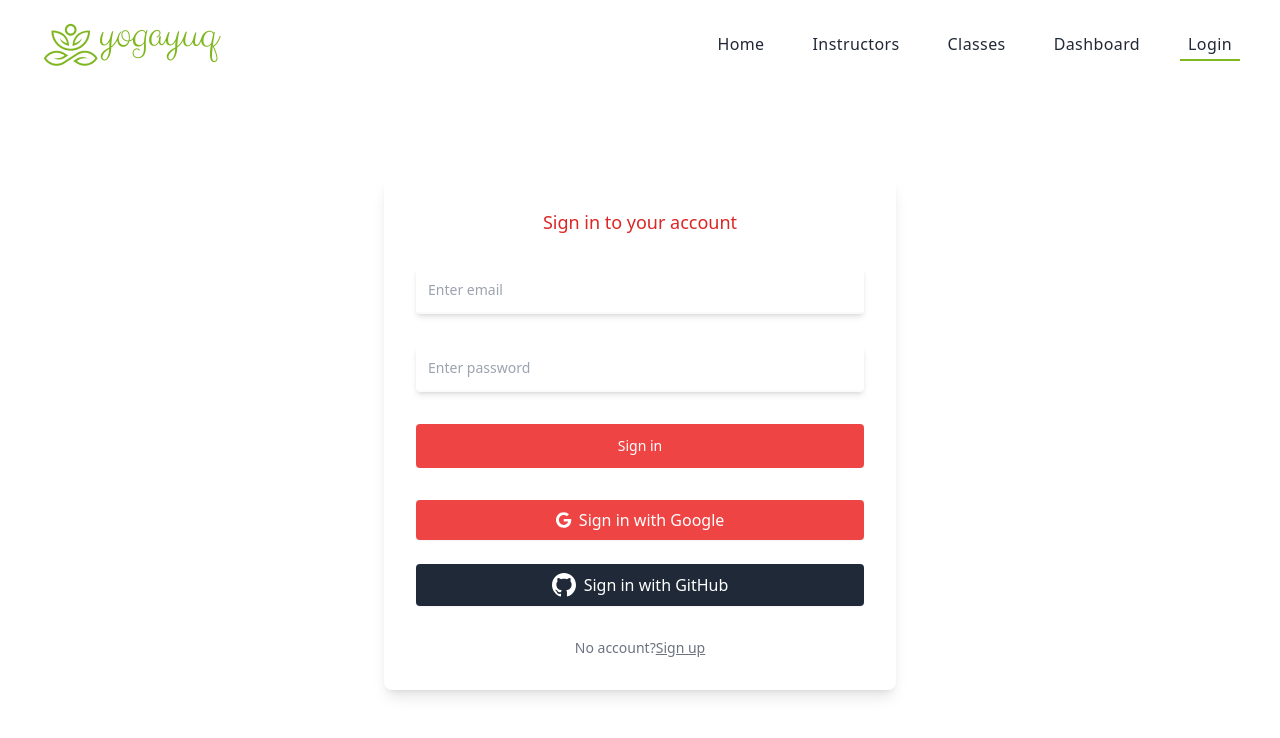
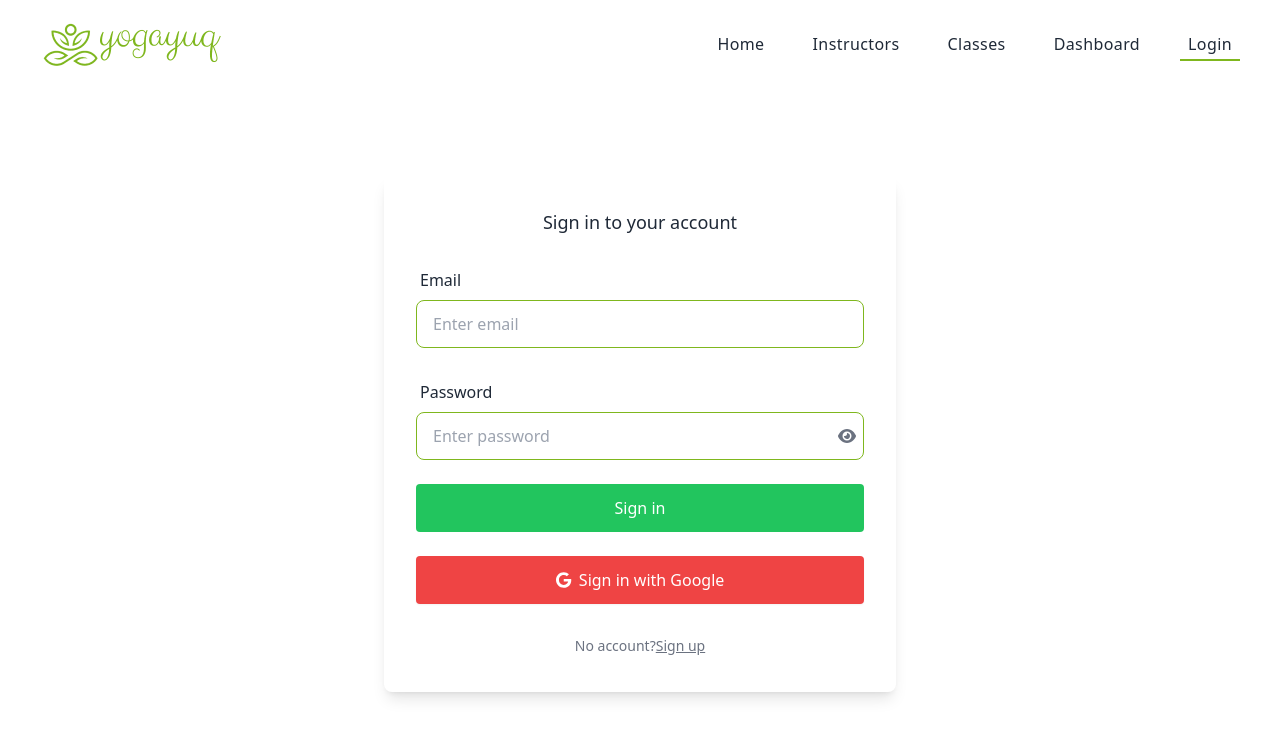
Before and after one commit to MizanPHero/yogayuq-client-side, a React (Vite) app: page /login in a window 1280 px wide. Shown: the top 738 px of the page. Built offline with nearby package versions, Linux system fonts and the light colour scheme; no server answers.

Commit message:
login fixed

```diff
--- a/src/index.css
+++ b/src/index.css
@@ -1,31 +1,38 @@
 @tailwind base;
 @tailwind components;
 @tailwind utilities;
-
 
 .my-container {
   @apply px-4 py-5 mx-auto sm:max-w-xl md:max-w-full lg:max-w-screen-2xl md:px-24 lg:px-6 lg:py-8;
 }
 .active {
-    @apply px-2 py-1 font-normal tracking-wide text-gray-800 transition-colors duration-200 border-b-2 border-[#7fb71e] hover:text-gray-500;
+  @apply px-2 py-1 font-medium tracking-wide text-gray-800 transition-colors duration-200 border-b-2 border-[#7fb71e] hover:text-gray-500;
 }
 
 .default {
-    @apply px-2 py-1 font-normal tracking-wide text-gray-800 transition-colors duration-200 hover:border-b-2 border-[#7fb71e] hover:text-gray-500;
+  @apply px-2 py-1 font-medium tracking-wide text-gray-800 transition-colors duration-200 hover:border-b-2 border-[#7fb71e] hover:text-gray-500;
 }
 
-
 .arrow-btn {
-    @apply bg-transparent border-[#7fb71e]  text-[#7fb71e] border-2 btn btn-circle hover:bg-[#7fb71e] hover:text-white hover:border-[#7fb71e]
+  @apply bg-transparent border-[#7fb71e]  text-[#7fb71e] border-2 btn btn-circle hover:bg-[#7fb71e] hover:text-white hover:border-[#7fb71e];
 }
 
 .btn-primary {
   @apply px-4 py-2 text-white bg-red-500 border border-red-500 rounded shadow hover:bg-red-600 hover:text-white hover:shadow-lg hover:border-transparent;
 }
 
+/* .input-style {
+    @apply w-2/4 p-3 mt-5 text-sm border-b-2 rounded shadow-md focus-visible:outline-none focus:border-red-500 pe-12 border-gray-50;
+  } */
+
 .input-style {
-    @apply w-2/4 p-3 mt-5 text-sm border-b-2 rounded shadow-md focus-visible:outline-none focus:border-red-500 pe-12 border-gray-50;
+  @apply w-full focus-visible:outline-[#7fb71e] input input-bordered border-[#7fb71e] input-primary;
 }
-  .outline-btn{
-    @apply px-4 py-2 text-red-500 bg-transparent border border-red-500 rounded shadow hover:bg-red-500 hover:text-white hover:shadow-lg hover:border-transparent
+
+.login-btn {
+  @apply block w-full px-5 py-3 mb-2 mr-2 font-medium text-center text-white bg-green-500 rounded hover:bg-green-600 focus:outline-none focus:ring-4 focus:ring-green-300;
 }
+
+.outline-btn {
+  @apply px-4 py-2 text-red-500 bg-transparent border border-red-500 rounded shadow hover:bg-red-500 hover:text-white hover:shadow-lg hover:border-transparent;
+}
--- a/src/pages/Home/Home/Home.jsx
+++ b/src/pages/Home/Home/Home.jsx
@@ -3,9 +3,7 @@ import Slider from '../Slider/Slider';
 
 const Home = () => {
     return (
-        <>
         <Slider></Slider>
-        </>
     );
 };
 
--- a/src/pages/Login/Login.jsx
+++ b/src/pages/Login/Login.jsx
@@ -1,15 +1,14 @@
 import { useContext, useState } from "react";
 import { FontAwesomeIcon } from "@fortawesome/react-fontawesome";
-import { faGoogle} from "@fortawesome/free-brands-svg-icons";
+import { faGoogle } from "@fortawesome/free-brands-svg-icons";
 import { Link, useLocation, useNavigate } from "react-router-dom";
 import { AuthContext } from "../../Provider/AuthProvider";
-
-
+import { faEye, faEyeSlash } from "@fortawesome/free-solid-svg-icons";
 
 const Login = () => {
-  const { signIn, googleSignIn, gitHubSignIn } = useContext(AuthContext);
+  const { signIn, googleSignIn } = useContext(AuthContext);
   const [error, setError] = useState("");
-
+  const [showPassword, setShowPassword] = useState(false);
 
   const navigate = useNavigate();
   const location = useLocation();
@@ -47,51 +46,57 @@ const Login = () => {
         console.log(error);
       });
   };
-  const handleGithubSignIn = () => {
-    gitHubSignIn()
-    .then((result) => {
-      const loggedInUser = result.user;
-      navigate(from, { replace: true });
-      console.log(loggedInUser);
-    })
-    .catch((error) => {
-      console.log(error);
-    });
+  const togglePasswordVisibility = () => {
+    setShowPassword((prevState) => !prevState);
   };
 
   return (
-    <div>
     <div className="max-w-screen-xl px-4 py-16 mx-auto sm:px-6 lg:px-8">
       <div className="max-w-lg mx-auto">
-          <div className="p-4 mt-6 mb-0 space-y-8 rounded-lg shadow-lg sm:p-6 lg:p-8">
-            <form onSubmit={handleLogin} className="space-y-8 ">
-              <p className="text-lg font-medium text-center text-red-600">
+        <div className="p-4 mt-6 mb-0 space-y-6 rounded-lg shadow-lg sm:p-6 lg:p-8">
+          <form onSubmit={handleLogin} className="space-y-6">
+            <p className="text-lg font-medium text-center text-gray-800">
               Sign in to your account
             </p>
 
             <div>
+              <label className="label">
+                <span className="text-base label-text">Email</span>
+              </label>
               <input
                 name="email"
                 type="email"
-                  className="w-full p-3 text-sm border-b-2 rounded shadow-md focus-visible:outline-none focus:border-red-500 pe-12 border-gray-50"
+                className="input-style"
                 placeholder="Enter email"
                 required
               />
             </div>
 
-              <div>
+            <div className="relative">
+              <label className="label">
+                <span className="text-base label-text">Password</span>
+              </label>
               <input
                 name="password"
-                  type="password"
-                  className="w-full p-3 text-sm border-b-2 rounded shadow-md focus-visible:outline-none focus:border-red-500 pe-12 border-gray-50"
+                type={showPassword ? "text" : "password"}
+                className="input-style"
                 placeholder="Enter password"
                 required
               />
+              <div
+                className="absolute transform -translate-y-1/2 cursor-pointer right-2 top-[73%]"
+                onClick={togglePasswordVisibility}
+              >
+                <FontAwesomeIcon
+                  icon={showPassword ? faEyeSlash : faEye}
+                  className="text-gray-500"
+                />
+              </div>
             </div>
 
             <button
               type="submit"
-                className="block w-full px-5 py-3 mb-2 mr-2 text-sm font-medium text-center text-white bg-red-500 rounded hover:bg-red-600 focus:outline-none focus:ring-4 focus:ring-red-300 dark:bg-red-600 dark:hover:bg-red-700 dark:focus:ring-red-900"
+              className="login-btn"
             >
               Sign in
             </button>
@@ -100,40 +105,21 @@ const Login = () => {
           <div className="flex flex-col gap-6">
             <button
               onClick={handleGoogleSignIn}
-                className="flex items-center justify-center w-full py-2 mx-auto font-medium text-white bg-red-500 rounded shadow-sm hover:bg-red-600 focus:outline-none focus:ring-2 focus:ring-offset-2 focus:ring-red-500"
+              className="flex items-center justify-center w-full px-5 py-3 mx-auto mb-2 mr-2 font-medium text-white bg-red-500 rounded shadow-sm hover:bg-red-600 focus:outline-none focus:ring-2 focus:ring-offset-2 focus:ring-red-500"
             >
               <FontAwesomeIcon icon={faGoogle} className="mr-2" />
               Sign in with Google
             </button>
+          </div>
 
-              <button
-                onClick={handleGithubSignIn}
-                className="flex items-center justify-center w-full py-2 mx-auto font-medium text-white bg-gray-800 border border-transparent rounded shadow-sm hover:bg-gray-700 focus:outline-none focus:ring-2 focus:ring-offset-2 focus:ring-gray-500"
-              >
-                <svg
-                  className="w-6 h-6 mr-2 text-white"
-                  fill="currentColor"
-                  viewBox="0 0 24 24"
-                  xmlns="http://www.w3.org/2000/svg"
-                >
-                  <path
-                    fillRule="evenodd"
-                    clipRule="evenodd"
-                    d="M12 0C5.373 0 0 5.372 0 12c0 5.304 3.438 9.8 8.205 11.385.6.11.82-.258.82-.577 0-.285-.01-1.04-.015-2.04-3.338.724-4.042-1.61-4.042-1.61-.546-1.386-1.334-1.755-1.334-1.755-1.087-.743.083-.727.083-.727 1.203.085 1.838 1.236 1.838 1.236 1.07 1.834 2.809 1.304 3.495.997.108-.776.417-1.305.76-1.605-2.665-.3-5.466-1.334-5.466-5.93 0-1.31.465-2.383 1.235-3.222-.135-.303-.536-1.524.104-3.176 0 0 1.007-.322 3.3 1.23.96-.267 1.98-.4 3-.405 1.02.005 2.04.138 3 .405 2.29-1.552 3.295-1.23 3.295-1.23.64 1.652.24 2.873.12 3.176.765.84 1.23 1.912 1.23 3.222 0 4.608-2.805 5.625-5.475 5.92.42.36.81 1.096.81 2.22 0 1.605-.015 2.895-.015 3.28 0 .315.21.69.825.575C20.565 21.797 24 17.303 24 12c0-6.628-5.373-12-12-12"
-                  />
-                </svg>
-                Sign in with GitHub
-              </button>
-            </div>
-            <div>
-              <p className="text-sm text-center text-gray-500">
+          <div className="flex flex-col items-center space-y-1">
+            <p className="text-sm text-gray-500">
               No account?
               <Link className="underline" to={"/registration"}>
                 Sign up
               </Link>
             </p>
-              <p className="text-sm text-center text-red-600">{error}</p>
-            </div>
+            <p className="text-sm text-red-600">{error}</p>
           </div>
         </div>
       </div>
```
Lines whose indentation alone changed are shown as unchanged.
